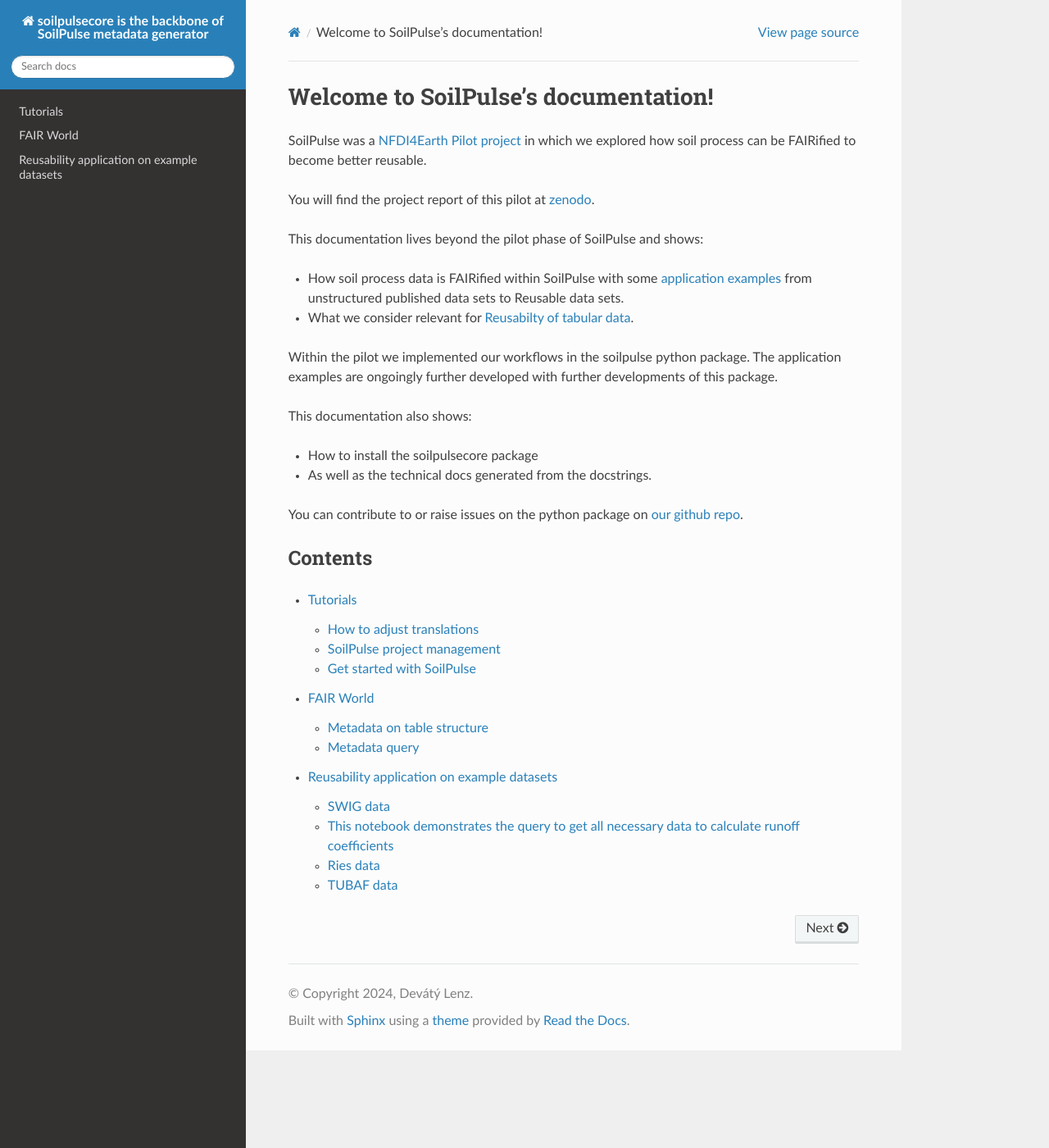
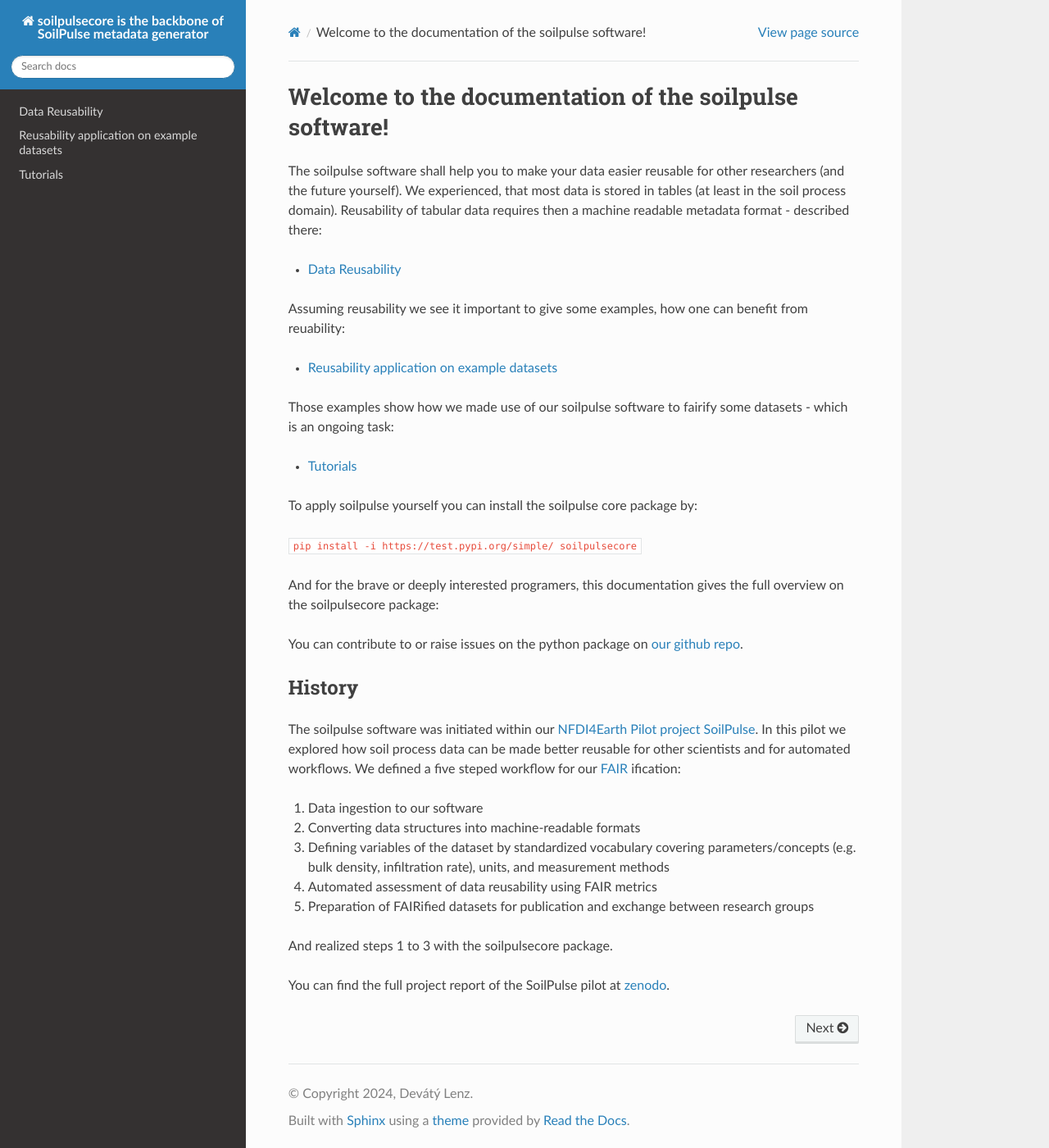
Before and after one commit to SoilPulse/MetadataGenerator, a Sphinx documentation site: the page built from docs/source/index.rst, in a window 1280 px wide and 1400 px high. Shown: the whole window at 82% size. Built offline with Sphinx 7.4.7 and the Read the Docs theme 3.1.0, drawn with Linux system fonts in a browser that asks for light colours; pages that are not in the unit, such as notebooks, are missing from menus.

Commit message:
nicer index page and TOC

```diff
--- a/docs/source/FAIR_world/concept_unit_method.md
+++ b/docs/source/data_reusability.md
@@ -1,4 +1,4 @@
-# Metadata on table structure
+# Data Reusability
 
 Data values are often written in tables.
 To know what a value within the table actually means, one must interpret metadata.
--- a/docs/source/index.rst
+++ b/docs/source/index.rst
@@ -1,35 +1,57 @@
-Welcome to SoilPulse's documentation!
-=====================================
+Welcome to the documentation of the soilpulse software!
+=======================================================
 
-SoilPulse was a `NFDI4Earth Pilot project <https://www.nfdi4earth.de/2participate/pilots>`_ in which we explored how soil process can be FAIRified to become better reusable.
+The soilpulse software shall help you to make your data easier reusable for other researchers (and the future yourself).
+We experienced, that most data is stored in tables (at least in the soil process domain).
+Reusability of tabular data requires then a machine readable metadata format - described there:
 
-You will find the project report of this pilot at `zenodo <https://doi.org/10.5281/zenodo.13911635>`_.
+.. toctree::
+   :maxdepth: 1
 
-This documentation lives beyond the pilot phase of SoilPulse and shows:
+   data_reusability.md
 
-- How soil process data is FAIRified within SoilPulse with some `application examples <application_examples.html#Reusability-application-on-example-datasets>`_ from unstructured published data sets to Reusable data sets.
-- What we consider relevant for `Reusabilty of tabular data <FAIR_world/concept_unit_method.html>`_.
+Assuming reusability we see it important to give some examples, how one can benefit from reuability:
 
-Within the pilot we implemented our workflows in the soilpulse python package.
-The application examples are ongoingly further developed with further developments of this package.
+.. toctree::
+   :maxdepth: 1
+
+   application_examples
+
+Those examples show how we made use of our soilpulse software to fairify some datasets - which is an ongoing task:
+
+.. toctree::
+   :maxdepth: 1
+
+   tutorials
+
+To apply soilpulse yourself you can install the soilpulse core package by:
+
+``pip install -i https://test.pypi.org/simple/ soilpulsecore``
 
 
-This documentation also shows:
+And for the brave or deeply interested programers, this documentation gives the full overview on the soilpulsecore package:
 
-- How to install the soilpulsecore package
-- As well as the technical docs generated from the docstrings.
+.. toctree::
+   :maxdepth: 1
+
+   soilpulsecore
+
 
 You can contribute to or raise issues on the python package on `our github repo <https://github.com/SoilPulse/MetadataGenerator>`_.
 
+History
+-------
 
-Contents
---------
+The soilpulse software was initiated within our `NFDI4Earth Pilot project SoilPulse <https://www.nfdi4earth.de/2participate/pilots>`_.
+In this pilot we explored how soil process data can be made better reusable for other scientists and for automated workflows.
+We defined a five steped workflow for our `FAIR <https://www.go-fair.org/fair-principles/>`_ ification:
 
-.. toctree::
-   :maxdepth: 2
+#. Data ingestion to our software
+#. Converting data structures into machine-readable formats
+#. Defining variables of the dataset by standardized vocabulary covering parameters/concepts (e.g. bulk density, infiltration rate), units, and measurement methods
+#. Automated assessment of data reusability using FAIR metrics
+#. Preparation of FAIRified datasets for publication and exchange between research groups
 
-   tutorials
-   fair_world
-   application_examples
+And realized steps 1 to 3 with the soilpulsecore package.
 
-   soilpulsecore
+You can find the full project report of the SoilPulse pilot at `zenodo <https://doi.org/10.5281/zenodo.13911635>`_.
```
Also changed, not shown: docs/source/fair_world.rst (deleted, +0 -7 lines), docs/source/application_examples/assets/metaquery.png (renamed from docs/source/FAIR_world/assets/metaquery.png), docs/source/application_examples/metadata_analyses.md (renamed from docs/source/FAIR_world/metadata_analyses.md).
